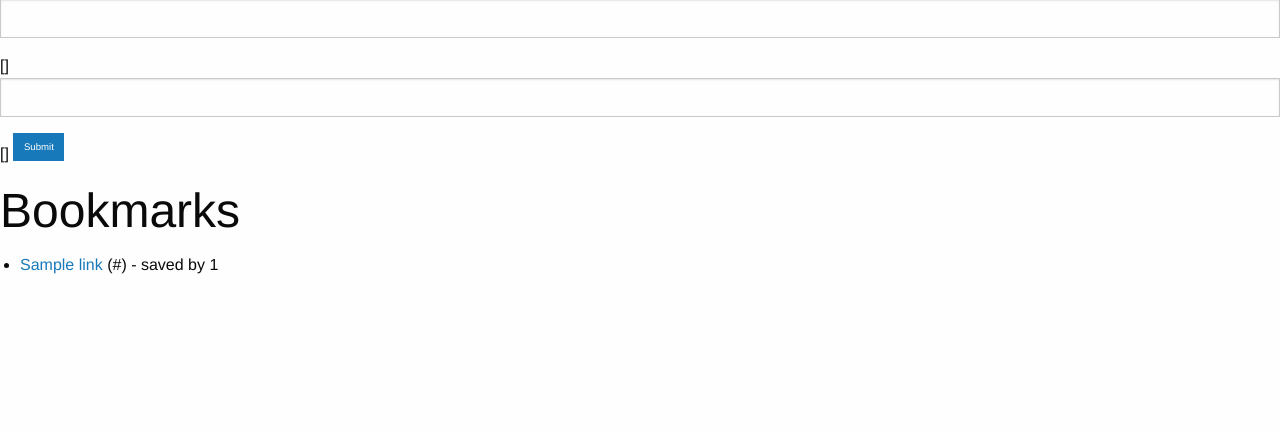
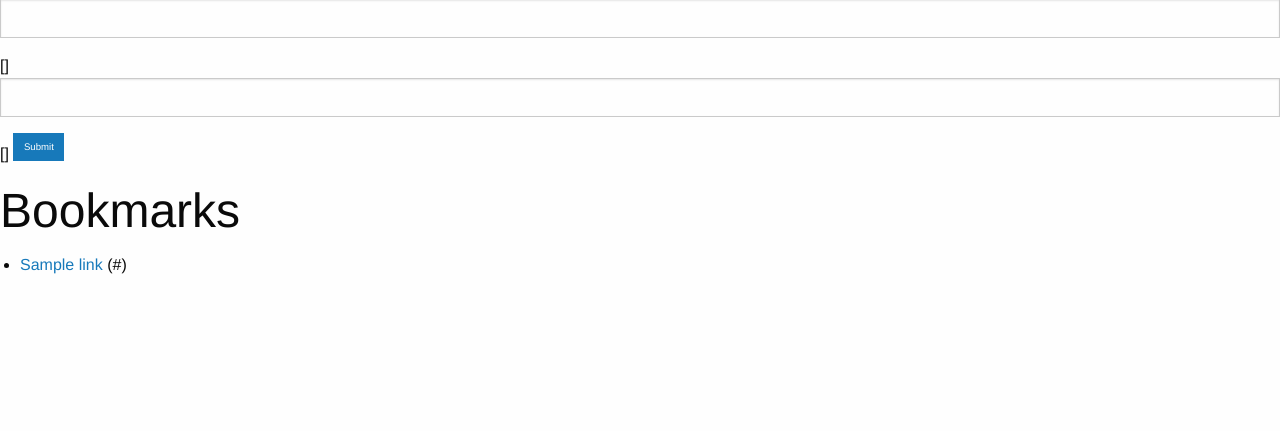
Before and after one commit to gchandrasa/linkclone, a Django app: template templates/bookmarks/index.html in a window 1280 px wide. Shown: the part 276-707 px from the top of the page. Run offline with Django 3.2, Linux system fonts and the light colour scheme; the template is opened without the code that fills it: most values are stand-ins (such as "Sample title", 1, 10 or a date in 2020); form fields are guessed from the names that the template uses; some libraries are stand-ins or nearby versions.

Commit message:
Remove saved by on bookmark

```diff
--- a/templates/bookmarks/index.html
+++ b/templates/bookmarks/index.html
@@ -19,7 +19,7 @@
       <ul>
       {% for bookmark in bookmarl_list %}
         <li>
-        <a href="{{ bookmark.link.url }}" rel="nofollow">{{ bookmark.link.title }}</a> <span class="via-links"> ({{ bookmark.link.base_url }}) </span> - saved by {{ bookmark.link.count }}<br>
+        <a href="{{ bookmark.link.url }}" rel="nofollow">{{ bookmark.link.title }}</a> <span class="via-links"> ({{ bookmark.link.base_url }}) </span><br>
         {% if bookmark.tags_as_text %}
         tagged by
         {% for tag in bookmark.tags_as_list %}
```
